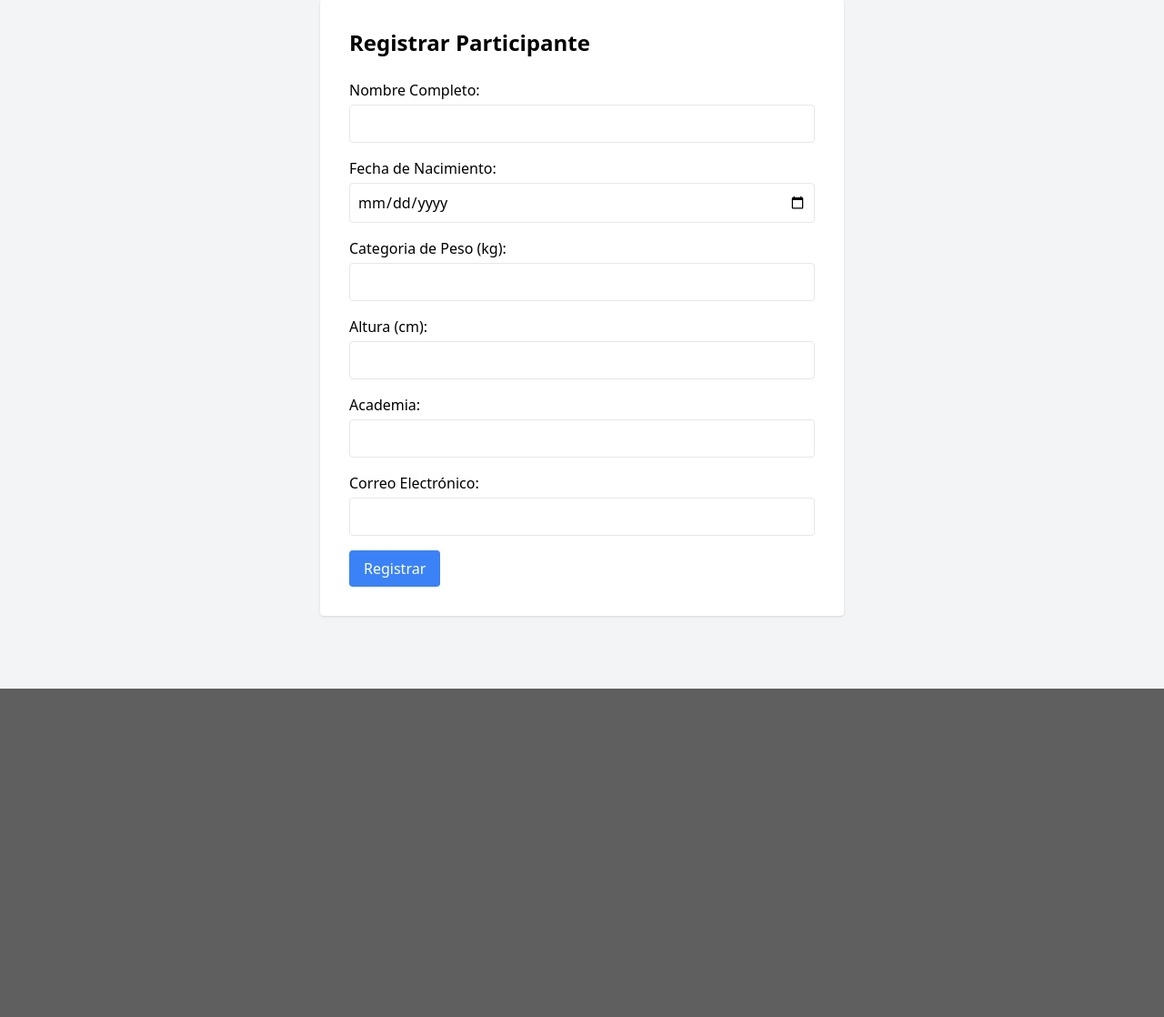
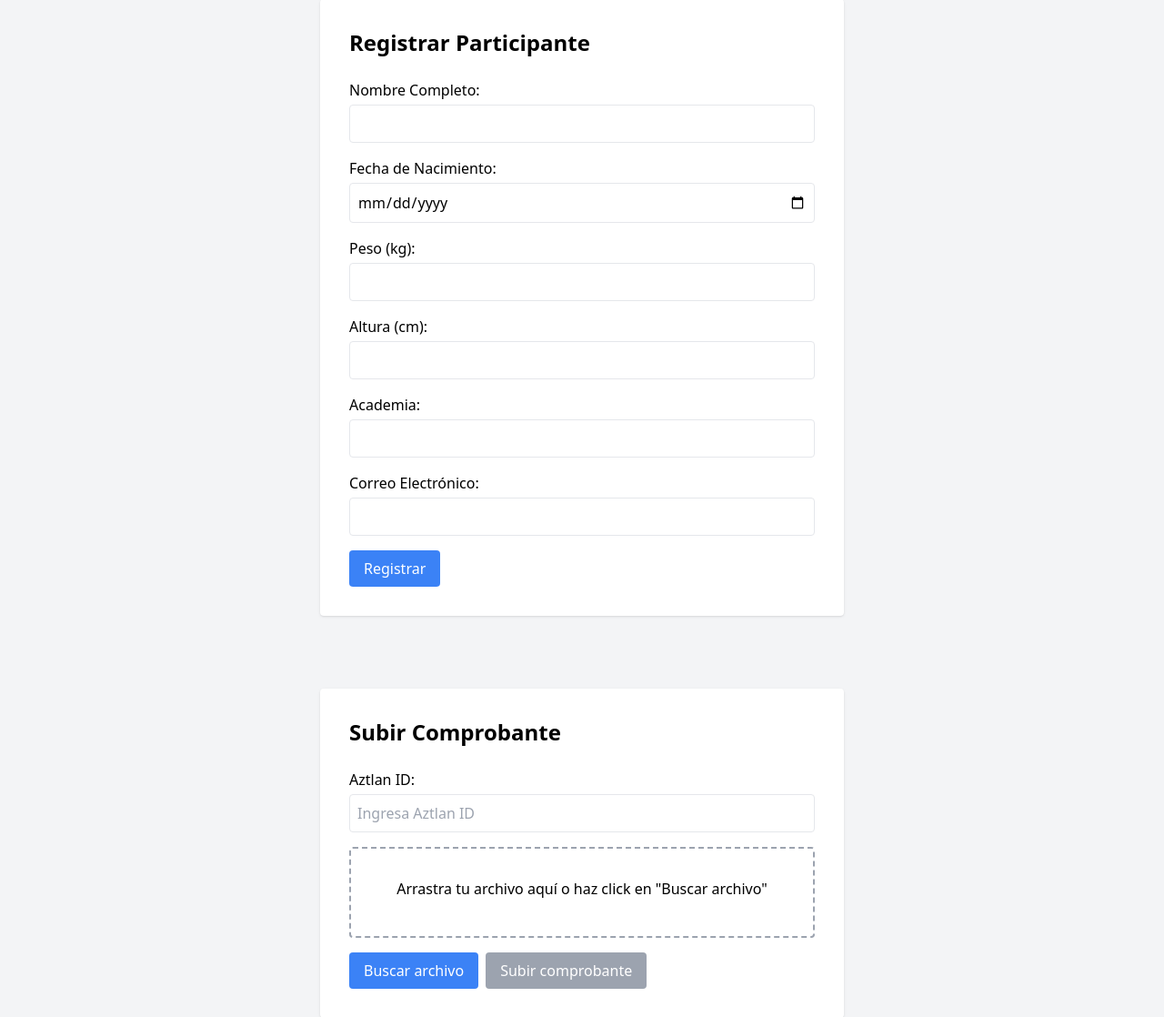
Before and after one commit to dant-dev22/aztlan-ui-2025, a FastAPI app: page / in a window 1280 px wide. Shown: the part 881-1999 px from the top of the page at 91% size. Before the commit the page ends 1638 px from the top, so only its background shows below. Run offline with FastAPI, Linux system fonts and the light colour scheme; some libraries are stand-ins or nearby versions.

Commit message:
Se agrega el form para continuar registro

```diff
--- a/templates/home.html
+++ b/templates/home.html
@@ -23,7 +23,7 @@
           <div class="hidden md:flex space-x-4">
             <a href="/" class="px-3 py-2 rounded-md hover:bg-gray-700">Inicio</a>
             <a href="#register-form" class="px-3 py-2 rounded-md hover:bg-gray-700">Registrarse</a>
-            <a href="/continue" class="px-3 py-2 rounded-md hover:bg-gray-700">Terminar registro</a>
+            <a href="#continue-form" class="px-3 py-2 rounded-md hover:bg-gray-700">Terminar registro</a>
           </div>
 
           <!-- Mobile menu button -->
@@ -42,7 +42,7 @@
       <div id="mobile-menu" class="hidden md:hidden bg-black">
         <a href="/" class="block px-4 py-2 hover:bg-gray-800">Inicio</a>
         <a href="#register-form" class="block px-4 py-2 hover:bg-gray-800">Registrarse</a>
-        <a href="/continue" class="block px-4 py-2 hover:bg-gray-800">Terminar registro</a>
+        <a href="#continue-form" class="block px-4 py-2 hover:bg-gray-800">Terminar registro</a>
       </div>
     </nav>
 
@@ -60,7 +60,7 @@
                 <button id="btn-register" class="px-6 py-3 bg-blue-600 rounded-lg hover:bg-blue-700 transition">
                     Registrarse
                 </button>
-                <a href="/continue" class="px-6 py-3 bg-green-600 rounded-lg hover:bg-green-700 transition">
+                <a  class="px-6 py-3 bg-green-600 rounded-lg hover:bg-green-700 transition">
                     Continuar registro
                 </a>
             </div>
@@ -70,6 +70,10 @@
     <!-- Form Section -->
     <section id="register-form" class="my-20">
         {% include "register.html" %}
+    </section>
+
+    <section id="continue-form" class="my-20">
+        {% include "upload.html" %}
     </section>
 
     <!-- Scripts -->
@@ -87,10 +91,15 @@
 
             const btn = document.getElementById('btn-register');
             const formSection = document.getElementById('register-form');
+            const continueSection = document.getElementById('continue-form');
 
             // Botón del hero -> scroll y navbar negro
             btn.addEventListener('click', () => {
                 formSection.scrollIntoView({ behavior: 'smooth', block: 'start' });
+                toBlack();
+            });
+            btn.addEventListener('click', () => {
+                continueSection.scrollIntoView({ behavior: 'smooth', block: 'start' });
                 toBlack();
             });
 
@@ -113,7 +122,15 @@
                         formSection.scrollIntoView({ behavior: 'smooth', block: 'start' });
                         toBlack();
                     });
-                } else {
+                } else if (href === "#continue-form") {
+                    // Continue -> scroll y navbar negro
+                    link.addEventListener('click', (e) => {
+                        e.preventDefault();
+                        continueSection.scrollIntoView({ behavior: 'smooth', block: 'start' });
+                        toBlack();
+                    });
+                }
+                else {
                     // Cualquier otro (p. ej. /continue) -> navbar negro
                     link.addEventListener('click', () => {
                         toBlack();
--- a/templates/register_form.html
+++ b/templates/register_form.html
@@ -25,7 +25,7 @@
         </div>
 
         <div>
-            <label class="block mb-1 font-medium">Categoria de Peso (kg):</label>
+            <label class="block mb-1 font-medium">Peso (kg):</label>
             <input type="number" step="0.1" name="weight" class="w-full p-2 border rounded" required>
         </div>
 
--- /dev/null
+++ b/templates/upload.html
@@ -0,0 +1,131 @@
+<div class="max-w-xl mx-auto bg-white p-8 rounded shadow">
+    <h1 class="text-2xl font-bold mb-6">Subir Comprobante</h1>
+
+    <!-- Mensajes -->
+    <div id="upload-successMessage" class="hidden bg-green-100 text-green-800 p-4 mb-4 rounded"></div>
+    <div id="upload-errorMessage" class="hidden bg-red-100 text-red-800 p-4 mb-4 rounded"></div>
+
+    <!-- Formulario -->
+    <form id="uploadForm" class="space-y-4">
+        <div>
+            <label class="block mb-1 font-medium">Aztlan ID:</label>
+            <input type="text" id="aztlanId" class="w-full p-2 border rounded" placeholder="Ingresa Aztlan ID" required>
+        </div>
+
+        <div id="dropzone" class="w-full p-8 border-2 border-dashed border-gray-400 rounded text-center cursor-pointer hover:border-blue-500">
+            Arrastra tu archivo aquí o haz click en "Buscar archivo"
+            <input type="file" id="fileInput" class="hidden" accept=".jpg,.jpeg,.png">
+            <p id="fileName" class="mt-2 text-gray-700"></p>
+        </div>
+
+        <div class="flex space-x-2">
+            <button type="button" id="selectFileBtn" class="bg-blue-500 hover:bg-blue-600 text-white px-4 py-2 rounded">
+                Buscar archivo
+            </button>
+            <button type="button" id="uploadBtn" class="bg-gray-400 cursor-not-allowed text-white px-4 py-2 rounded" disabled>
+                Subir comprobante
+            </button>
+        </div>
+    </form>
+</div>
+
+<script>
+const BASE_URL = "https://vjfpbq4jbiz5uyarfu7z7ahlhi0xbhmi.lambda-url.us-east-1.on.aws/";
+const dropzone = document.getElementById("dropzone");
+const fileInput = document.getElementById("fileInput");
+const selectFileBtn = document.getElementById("selectFileBtn");
+const uploadBtn = document.getElementById("uploadBtn");
+const fileName = document.getElementById("fileName");
+const uploadSuccessMessage = document.getElementById("upload-successMessage");
+const uploadErrorMessage = document.getElementById("upload-errorMessage");
+const aztlanIdInput = document.getElementById("aztlanId");
+
+let selectedFile = null;
+
+// Abrir selector al click
+selectFileBtn.addEventListener("click", () => fileInput.click());
+
+// Manejo de archivo seleccionado
+fileInput.addEventListener("change", (e) => {
+    selectedFile = e.target.files[0];
+    if (selectedFile) {
+        fileName.textContent = selectedFile.name;
+        uploadBtn.disabled = false;
+        uploadBtn.classList.remove("bg-gray-400", "cursor-not-allowed");
+        uploadBtn.classList.add("bg-green-600", "hover:bg-green-700");
+    }
+});
+
+// Drag & Drop
+dropzone.addEventListener("dragover", (e) => {
+    e.preventDefault();
+    dropzone.classList.add("border-blue-500");
+});
+dropzone.addEventListener("dragleave", (e) => {
+    e.preventDefault();
+    dropzone.classList.remove("border-blue-500");
+});
+dropzone.addEventListener("drop", (e) => {
+    e.preventDefault();
+    dropzone.classList.remove("border-blue-500");
+    selectedFile = e.dataTransfer.files[0];
+    if (selectedFile) {
+        fileInput.files = e.dataTransfer.files;
+        fileName.textContent = selectedFile.name;
+        uploadBtn.disabled = false;
+        uploadBtn.classList.remove("bg-gray-400", "cursor-not-allowed");
+        uploadBtn.classList.add("bg-green-600", "hover:bg-green-700");
+    }
+});
+
+// Subir archivo
+uploadBtn.addEventListener("click", async () => {
+    const aztlanId = aztlanIdInput.value.trim();
+    if (!selectedFile) {
+        uploadErrorMessage.textContent = "Selecciona un archivo primero.";
+        uploadErrorMessage.classList.remove("hidden");
+        return;
+    }
+    if (!aztlanId) {
+        uploadErrorMessage.textContent = "Ingresa el Aztlan ID del participante.";
+        uploadErrorMessage.classList.remove("hidden");
+        return;
+    }
+
+    const formData = new FormData();
+    formData.append("file", selectedFile);
+
+    uploadBtn.disabled = true;
+    uploadBtn.textContent = "Subiendo...";
+
+    try {
+        const res = await fetch(`${BASE_URL}participants/${aztlanId}/payment-proof`, {
+            method: "POST",
+            body: formData
+        });
+
+        const result = await res.json();
+
+        if (!res.ok) {
+            uploadErrorMessage.textContent = result.detail || JSON.stringify(result);
+            uploadErrorMessage.classList.remove("hidden");
+        } else {
+            uploadSuccessMessage.textContent = result.message;
+            uploadSuccessMessage.classList.remove("hidden");
+            fileName.textContent = "";
+            selectedFile = null;
+            aztlanIdInput.value = "";
+            uploadBtn.textContent = "Subir comprobante";
+            uploadBtn.disabled = true;
+            uploadBtn.classList.remove("bg-green-600", "hover:bg-green-700");
+            uploadBtn.classList.add("bg-gray-400", "cursor-not-allowed");
+        }
+    } catch (err) {
+        console.error(err);
+        uploadErrorMessage.textContent = "Error al subir el comprobante.";
+        uploadErrorMessage.classList.remove("hidden");
+        uploadBtn.disabled = false;
+        uploadBtn.textContent = "Subir comprobante";
+    }
+});
+</script>
```
